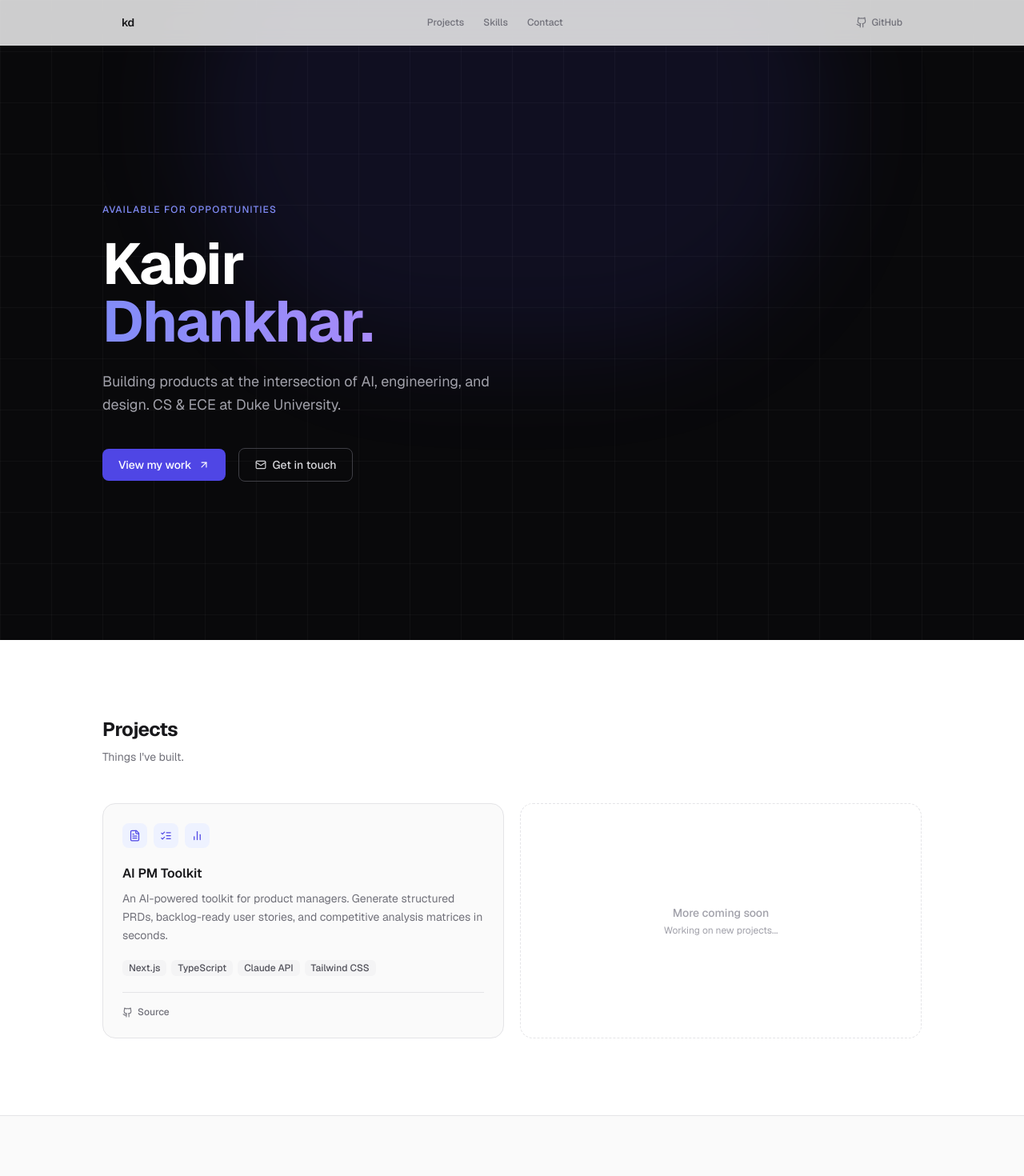
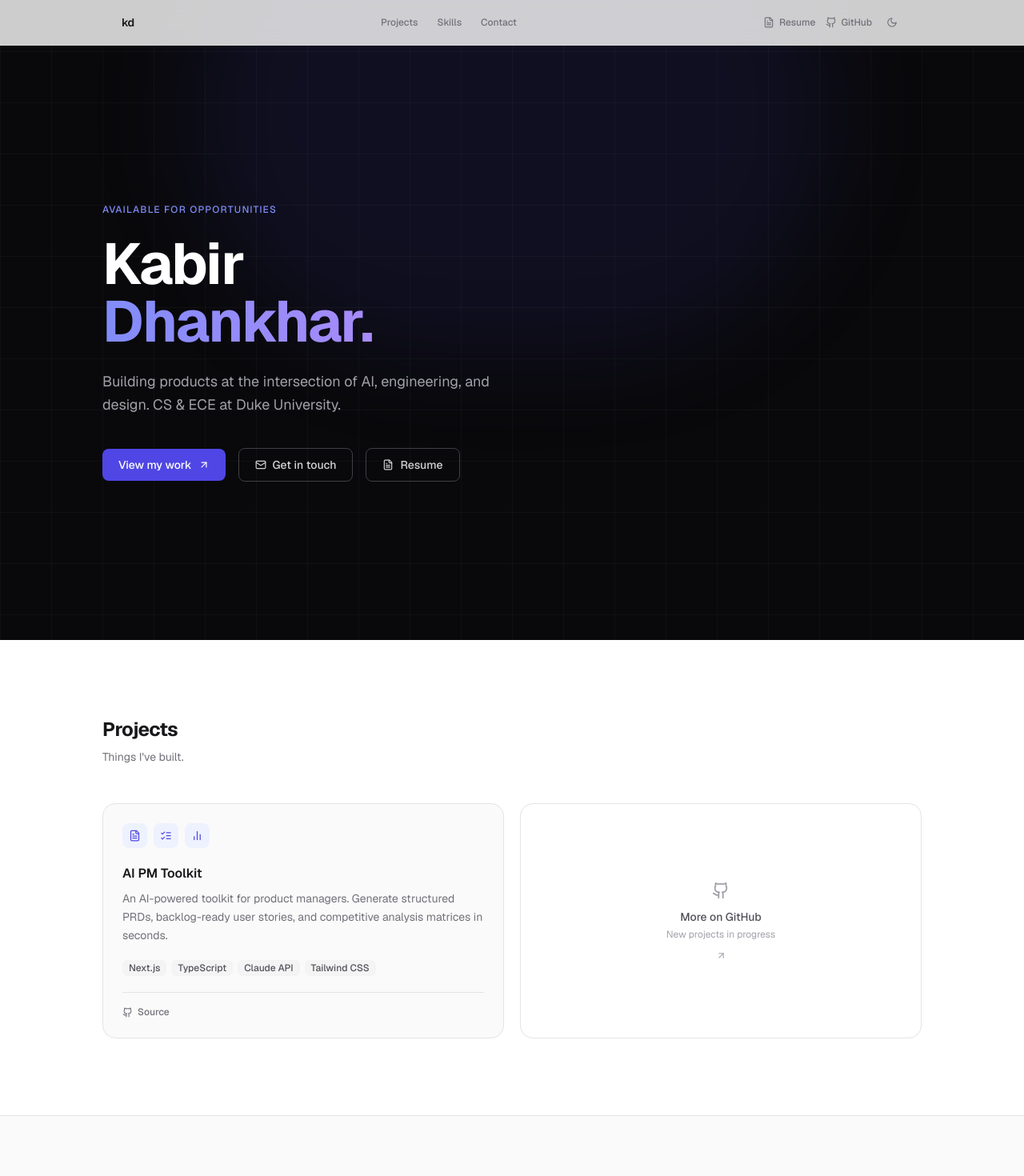
Before and after one commit to kabirdhankhar99-jpg/kabirdhankhar99-jpg.github.io, a Next.js app: page / in a window 1280 px wide. Shown: the top 1470 px of the page at 80% size. Built offline with nearby package versions, Linux system fonts and the light colour scheme.

Commit message:
Refactor layout and add theme toggle functionality

```diff
--- a/app/layout.tsx
+++ b/app/layout.tsx
@@ -1,6 +1,7 @@
 import type { Metadata } from "next";
 import { Geist, Geist_Mono } from "next/font/google";
 import "./globals.css";
+import { Providers } from "./providers";
 
 const geistSans = Geist({ variable: "--font-geist-sans", subsets: ["latin"] });
 const geistMono = Geist_Mono({ variable: "--font-geist-mono", subsets: ["latin"] });
@@ -18,9 +19,9 @@ export const metadata: Metadata = {
 
 export default function RootLayout({ children }: { children: React.ReactNode }) {
   return (
-    <html lang="en" className={`${geistSans.variable} ${geistMono.variable}`}>
+    <html lang="en" suppressHydrationWarning className={`${geistSans.variable} ${geistMono.variable}`}>
       <body className="min-h-screen bg-white dark:bg-zinc-950 font-sans antialiased">
-        {children}
+        <Providers>{children}</Providers>
       </body>
     </html>
   );
--- a/app/page.tsx
+++ b/app/page.tsx
@@ -1,5 +1,6 @@
 import { Github, Mail, ArrowUpRight, ExternalLink, FileText, ListChecks, BarChart2 } from "lucide-react";
 import Link from "next/link";
+import { ThemeToggle } from "@/components/ThemeToggle";
 
 // ─── Data ────────────────────────────────────────────────────────────────────
 
@@ -54,6 +55,16 @@ function Nav() {
             </a>
           ))}
         </nav>
+        <div className="flex items-center gap-3">
+          <a
+            href="https://docs.google.com/document/d/1vupJkfAvQdPz93myM0EzV4_gOPGJhk5c6FmrOO2DOXk/edit?usp=drive_link"
+            target="_blank"
+            rel="noopener noreferrer"
+            className="inline-flex items-center gap-1.5 text-xs font-medium text-zinc-500 dark:text-zinc-400 hover:text-zinc-900 dark:hover:text-zinc-100 transition-colors"
+          >
+            <FileText size={14} />
+            Resume
+          </a>
           <a
             href="https://github.com/kabirdhankhar99-jpg"
             target="_blank"
@@ -63,6 +74,8 @@ function Nav() {
             <Github size={14} />
             GitHub
           </a>
+          <ThemeToggle />
+        </div>
       </div>
     </header>
   );
@@ -113,6 +126,15 @@ function Hero() {
           >
             <Mail size={14} />
             Get in touch
+          </a>
+          <a
+            href="https://docs.google.com/document/d/1vupJkfAvQdPz93myM0EzV4_gOPGJhk5c6FmrOO2DOXk/edit?usp=drive_link"
+            target="_blank"
+            rel="noopener noreferrer"
+            className="inline-flex items-center gap-2 px-5 py-2.5 rounded-lg border border-zinc-700 hover:border-zinc-500 text-zinc-300 hover:text-white text-sm font-medium transition-colors"
+          >
+            <FileText size={14} />
+            Resume
           </a>
         </div>
       </div>
@@ -196,15 +218,22 @@ function Projects() {
             </div>
           ))}
 
-          {/* Coming soon card */}
-          <div className="flex flex-col items-center justify-center p-6 rounded-2xl border border-dashed border-zinc-200 dark:border-zinc-800 text-center min-h-[240px]">
-            <p className="text-sm font-medium text-zinc-400 dark:text-zinc-600 mb-1">
-              More coming soon
+          {/* GitHub link card */}
+          <a
+            href="https://github.com/kabirdhankhar99-jpg"
+            target="_blank"
+            rel="noopener noreferrer"
+            className="group flex flex-col items-center justify-center p-6 rounded-2xl border border-zinc-200 dark:border-zinc-800 hover:border-zinc-300 dark:hover:border-zinc-700 hover:shadow-md transition-all duration-200 text-center min-h-[240px]"
+          >
+            <Github size={22} className="text-zinc-400 dark:text-zinc-500 mb-3 group-hover:text-zinc-700 dark:group-hover:text-zinc-300 transition-colors" />
+            <p className="text-sm font-medium text-zinc-600 dark:text-zinc-400 group-hover:text-zinc-900 dark:group-hover:text-zinc-100 transition-colors mb-1">
+              More on GitHub
             </p>
-            <p className="text-xs text-zinc-400 dark:text-zinc-700">
-              Working on new projects...
+            <p className="text-xs text-zinc-400 dark:text-zinc-600">
+              New projects in progress
             </p>
-          </div>
+            <ArrowUpRight size={13} className="mt-3 text-zinc-400 group-hover:text-zinc-700 dark:group-hover:text-zinc-300 transition-colors" />
+          </a>
         </div>
       </div>
     </section>
--- /dev/null
+++ b/app/providers.tsx
@@ -0,0 +1,10 @@
+"use client";
+import { ThemeProvider } from "next-themes";
+
+export function Providers({ children }: { children: React.ReactNode }) {
+  return (
+    <ThemeProvider attribute="class" defaultTheme="system" enableSystem>
+      {children}
+    </ThemeProvider>
+  );
+}
--- /dev/null
+++ b/components/ThemeToggle.tsx
@@ -0,0 +1,21 @@
+"use client";
+import { useEffect, useState } from "react";
+import { useTheme } from "next-themes";
+import { Sun, Moon } from "lucide-react";
+
+export function ThemeToggle() {
+  const { theme, setTheme } = useTheme();
+  const [mounted, setMounted] = useState(false);
+  useEffect(() => setMounted(true), []);
+  if (!mounted) return null;
+
+  return (
+    <button
+      onClick={() => setTheme(theme === "dark" ? "light" : "dark")}
+      aria-label="Toggle theme"
+      className="p-1.5 rounded-md text-zinc-500 dark:text-zinc-400 hover:text-zinc-900 dark:hover:text-zinc-100 hover:bg-zinc-100 dark:hover:bg-zinc-800 transition-colors"
+    >
+      {theme === "dark" ? <Sun size={14} /> : <Moon size={14} />}
+    </button>
+  );
+}
```
Lines whose indentation alone changed are shown as unchanged.
